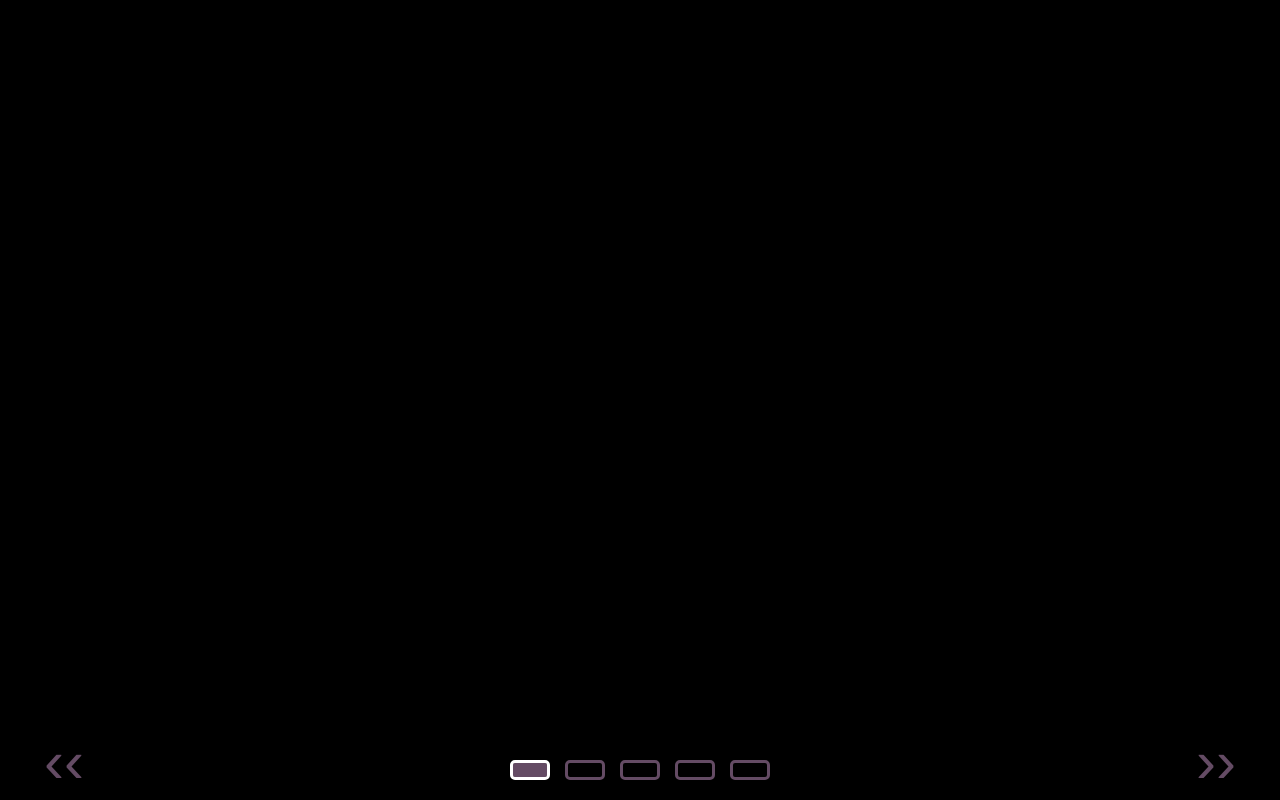
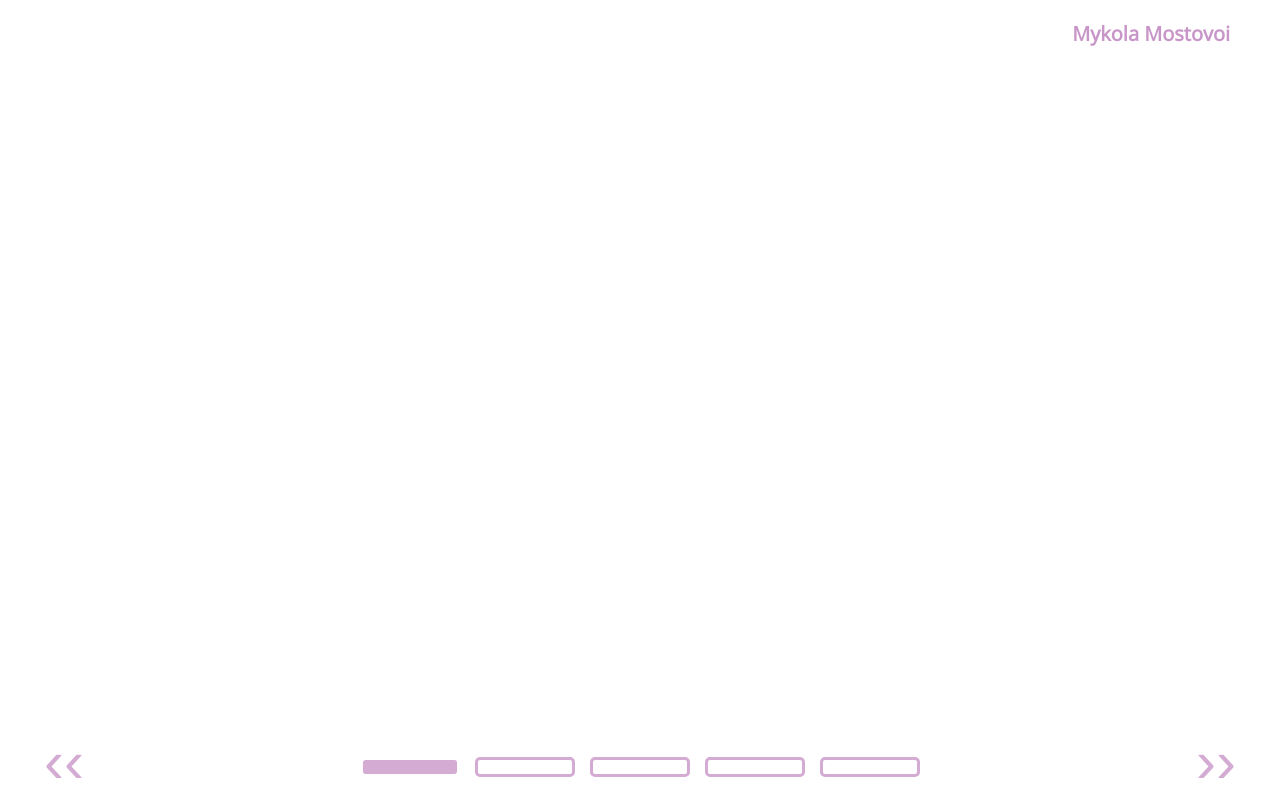
Before and after one commit to NickMostovoi/JS_slider, a website with bundled scripts: page index.html in a window 1280 px wide. Built offline with nearby package versions, Linux system fonts and the light colour scheme; files whose address does not match are found by name.

Commit message:
Правки, footer + comb

```diff
--- a/assets/js/carousel.js
+++ b/assets/js/carousel.js
@@ -1,4 +1,3 @@
-
 class Carousel {
   constructor(p) {
     let settings = { ...{ containerID: '#carousel', interval: 5000, isPlaying: true, slideID: '.slide' }, ...p };
--- a/assets/js/main.js
+++ b/assets/js/main.js
@@ -1,9 +1,8 @@
-
 import SwipeCarousel from './swipe-carousel.js';
 
 let carousel = new SwipeCarousel({
   containerID: '#carousel',
-  interval: 2000
+  interval: 3000
 });
 
 carousel.init();
--- a/assets/js/swipe-carousel.js
+++ b/assets/js/swipe-carousel.js
@@ -1,4 +1,3 @@
-
 import Carousel from './carousel.js';
 
 class SwipeCarousel extends Carousel {
--- a/assets/scss/_common.scss
+++ b/assets/scss/_common.scss
@@ -13,14 +13,14 @@ body {
 
 .fa-angle-left,
 .fa-angle-right {
-  color: rgba(200, 150, 200, 0.5);
+  color: rgba(200, 150, 200, 0.8);
 
   font-size: 60px;
 }
 
 .fa-play-circle,
 .fa-pause-circle {
-  color: rgba(200, 150, 200, 0.5);
+  color: rgba(200, 150, 200, 0.8);
 
   font-size: 30vh;
   font-style: normal;
@@ -32,10 +32,6 @@ body {
   height: 100vh;
   margin: 0;
   padding: 0;
-
-  list-style-type: none;
-
-  background: #000000;
 }
 
 .slide {
@@ -46,6 +42,8 @@ body {
   width: 100%;
   height: 100%;
   padding: 40px;
+
+  transition: opacity 2.5s;
 
   opacity: 0;
   background-position: 50% 50%;
@@ -81,7 +79,6 @@ body {
 .control-next {
   position: absolute;
   z-index: 1;
-  // top: 0;
   bottom: 0;
 
   display: flex;
@@ -158,11 +155,11 @@ body {
 }
 
 .indicator {
-  width: 40px;
+  width: 100px;
   height: 20px;
-  margin: -40px 7.5px 0;
+  margin: -43px 7.5px 0;
 
-  border: 3px solid rgba(200, 150, 200, 0.5);
+  border: 3px solid rgba(200, 150, 200, 0.8);
   border-radius: 5px;
   outline: none;
   background: none;
@@ -175,7 +172,7 @@ body {
 
 .indicator.active {
   border-color: #ffffff;
-  background-color: rgba(200, 150, 200, 0.5);
+  background-color: rgba(200, 150, 200, 0.8);
 }
 
 @media (min-width: 992px) {
@@ -188,3 +185,10 @@ body {
     cursor: pointer;
   }
 }
+
+@media (max-width: 700px) {
+  .control-prev,
+  .control-next {
+    display: none;
+  }
+}
--- a/assets/scss/_footer.scss
+++ b/assets/scss/_footer.scss
@@ -0,0 +1,10 @@
+h3 {
+  position: absolute;
+  z-index: 5;
+  top: 0;
+  right: 50px;
+
+  color: rgb(200, 150, 200, 0.8);
+
+  font-size: 20px;
+}
--- a/assets/scss/_header.scss
+++ /dev/null
@@ -1,7 +0,0 @@
-h1 {
-  text-align: center;
-
-  color: rgb(199, 31, 31);
-
-  font-size: 40px;
-}
--- a/assets/scss/style.scss
+++ b/assets/scss/style.scss
@@ -1,7 +1,5 @@
 @import "variables";
 @import "skin";
-
 @import "common";
 @import "header";
-
 @import "footer";
--- a/index.html
+++ b/index.html
@@ -7,10 +7,7 @@
     content="width=device-width, user-scalable=no, initial-scale=1.0, maximum-scale=1.0, minimum-scale=1.0">
   <meta http-equiv="X-UA-Compatible" content="ie=edge">
   <title>Slider JS</title>
-  <link rel="stylesheet" href="libs/@fortawesome/fontawesome-free/css/all.min.css">
-
   <link href="https://fonts.googleapis.com/css?family=Open+Sans" rel="stylesheet">
-
   <link rel="stylesheet" href="assets/css/style.css">
 </head>
 
@@ -26,6 +23,10 @@
     </div>
   </div>
 
+  <footer>
+    <h3>Mykola Mostovoi</h3>
+  </footer>
+
   <script src="assets/js/main.js" type="module"></script>
 </body>
 
```
Also changed, not shown: assets/css/style.css.
